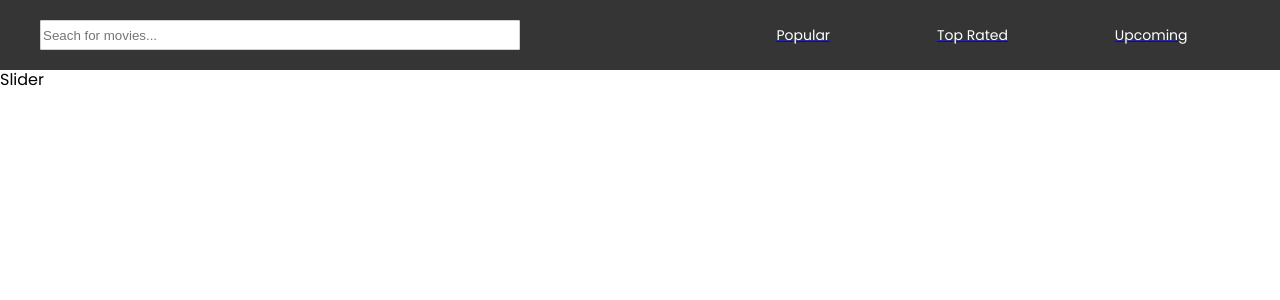
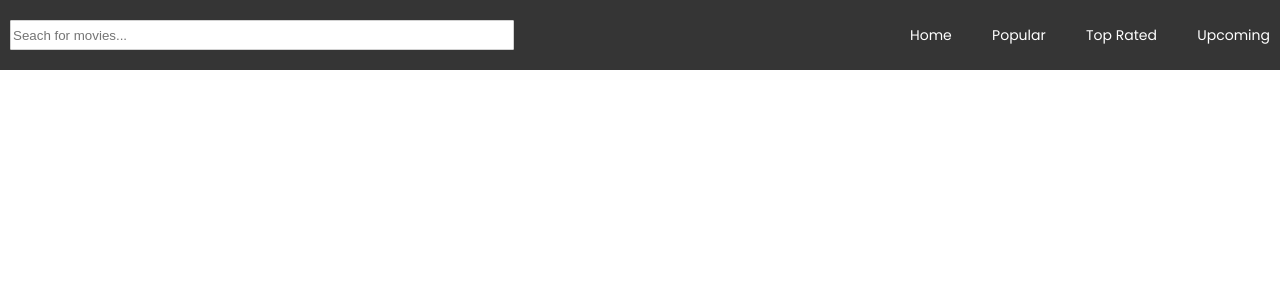
Before and after one commit to Lord-Mugen/Movies-app, a React (Vite) app: page / in a window 1280 px wide. Shown: the top 300 px of the page. Built offline with nearby package versions, Linux system fonts and the light colour scheme.

Commit message:
navbar almos fully done

```diff
--- a/src/components/Navbar/Navbar.jsx
+++ b/src/components/Navbar/Navbar.jsx
@@ -1,6 +1,11 @@
+import { useState } from "react";
 import { Link } from "react-router-dom";
+import { Icon } from "@iconify/react";
 
 const Navbar = () => {
+  const [isOpen, setIsOpen] = useState(false);
+  // const icon = <Icon icon="material-symbols:menu-rounded" />;
+
   return (
     <header>
       <nav className="c-navbar">
@@ -10,26 +15,76 @@ const Navbar = () => {
           placeholder="Seach for movies..."
           name="search"
         />
+        <ul className={`c-navbar__nav-menu ${isOpen ? "show" : ""}`}>
+          <li>
+            <Link to="/" className="c-navbar__a">
+              Home
+            </Link>
+          </li>
+          <li>
+            <Link to="/popular" className="c-navbar__a">
+              Popular
+            </Link>
+          </li>
+          <li>
+            <Link to="/top-rated" className="c-navbar__a">
+              Top Rated
+            </Link>
+          </li>
+          <li>
+            <Link to="/upcoming" className="c-navbar__a">
+              Upcoming
+            </Link>
+          </li>
+        </ul>
+        <div className="c-navbar__menu-icon" onClick={() => setIsOpen(!isOpen)}>
+          <i className={`c-navbar__fas fa-bars ${isOpen ? "open" : ""}`}>
+            {
+              <Icon
+                icon="material-symbols:menu-rounded"
+                color="white"
+                width="35"
+                height="35"
+              />
+            }
+          </i>
+        </div>
+      </nav>
+    </header>
+  );
+};
+{
+  /* <header>
+      <nav className="c-navbar">
+        <input
+          className="c-navbar__search"
+          type="search"
+          placeholder="Seach for movies..."
+          name="search"
+        />
         <ul className="c-navbar__list">
           <li className="c-navbar__link">
-            <Link to={"/popular"}>
-              <p className="c-navbar__a">Popular</p>
+            <Link to={"/"} className="c-navbar__a">
+              Home
             </Link>
           </li>
           <li className="c-navbar__link">
-            <Link to={"/top-rated"}>
-              <p className="c-navbar__a">Top Rated</p>
+            <Link to={"/popular"} className="c-navbar__a">
+              Popular
             </Link>
           </li>
           <li className="c-navbar__link">
-            <Link to={"/upcoming"}>
-              <p className="c-navbar__a">Upcoming</p>
+            <Link to={"/top-rated"} className="c-navbar__a">
+              Top Rated
+            </Link>
+          </li>
+          <li className="c-navbar__link">
+            <Link to={"/upcoming"} className="c-navbar__a">
+              Upcoming
             </Link>
           </li>
         </ul>
       </nav>
-    </header>
-  );
-};
-
+    </header> */
+}
 export default Navbar;
--- a/src/components/Slider/Slider.jsx
+++ b/src/components/Slider/Slider.jsx
@@ -1,7 +1,13 @@
 import React from "react";
 
 const Slider = () => {
-  return <div>Slider</div>;
+  return (
+    <div className="c-slider">
+      <button>Atras</button>
+      <div className="c-slider__images-container"></div>
+      <button>Adelante</button>
+    </div>
+  );
 };
 
 export default Slider;
--- a/src/routes/Home/Home.jsx
+++ b/src/routes/Home/Home.jsx
@@ -5,7 +5,7 @@ const Home = () => {
   return (
     <div>
       <Header />
-      <Slider />
+      {/* <Slider /> */}
     </div>
   );
 };
--- a/src/sass/components/_navbar.scss
+++ b/src/sass/components/_navbar.scss
@@ -1,3 +1,55 @@
+// .c-navbar{
+//   background-color: color(dark-mid);
+//   display: flex;
+//   justify-content: space-between;
+//   align-items: center;
+//   padding: 20px 10px;
+//   width: 100%;
+
+//   @media (min-width: 48em){
+//     padding: 2rem 4rem;
+//   }
+
+//   &__search{
+//     width: 160px;
+//     height: auto;
+//     margin-right: 5px;
+//     border: 1px solid color(gray-mid);
+//     border-radius: 1px;
+
+//     @media (min-width: 48em){
+//       height: 3rem;
+//       width: 40%;
+//     }
+
+//   }
+
+//   &__list{
+//     list-style: none;
+//     width: 300px;
+//     display: flex;
+//     justify-content: space-between;
+//     padding-left: 0;
+
+//     @media (min-width: 48em){
+//       width: 43%;
+//       justify-content: space-around;
+//     }
+
+//   }
+
+//   &__link:nth-of-type(2),
+//   &__link:nth-of-type(3){
+//     margin-left: 2px;
+//   }
+
+//   &__a{
+//     text-decoration: none;
+//     color: color(white);
+//     font-size: 14px;
+//   }
+
+// }
 .c-navbar{
   background-color: color(dark-mid);
   display: flex;
@@ -5,10 +57,6 @@
   align-items: center;
   padding: 20px 10px;
   width: 100%;
-
-  @media (min-width: 48em){
-    padding: 2rem 4rem;
-  }
 
   &__search{
       width: 160px;
@@ -21,38 +69,43 @@
        height: 3rem;
        width: 40%;
       }
+  }
+  &__nav-menu {
+    display: none;
+    flex-direction: column;
+    list-style: none;
 
+    @media (min-width: 768px){
+      display: flex;
+      flex-direction:row;
+      justify-content: space-between;
+      z-index: 1;
+      width: 40rem;
+    }
   }
 
-  &__list{
-    list-style: none;
-    // background-color: red;
-    width: 300px;
+  &__nav-menu.show {
     display: flex;
-    justify-content: space-between;
-    padding-left: 0;
-
-    @media (min-width: 48em){
-      width: 43%;
-      justify-content: space-around;
-    }
-
-  }
-
-  &__link:nth-of-type(2),
-  &__link:nth-of-type(3){
-    margin-left: 2px;
   }
 
   &__a{
     text-decoration: none;
     color: color(white);
     font-size: 14px;
+    display: block;
+    text-align: center;
+  }
 
-    @media (min-width: 48em){
-      // font-size: 1.8rem;
+  &__menu-icon {
+    position: absolute;
+    left: 90%;
+
+    &__menu-icon > i{
+      color: red;
+    }
+    @media (min-width: 768px) {
+      display: none;
+    }
   }
 
 }
-
-}
```
Lines whose indentation alone changed are shown as unchanged.
